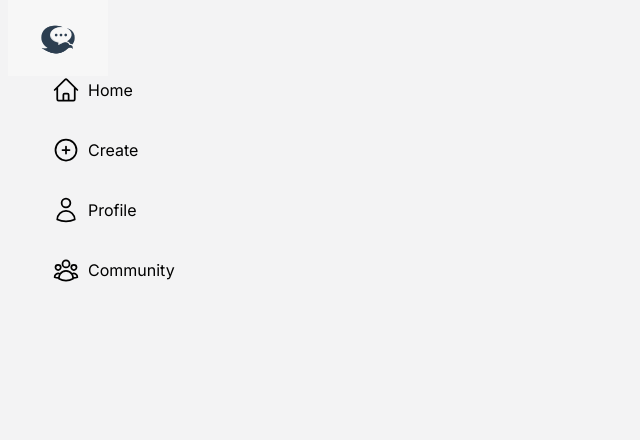
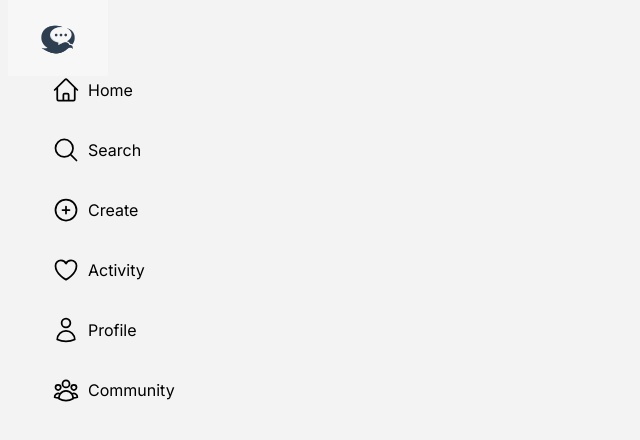
Before and after one commit to arnold-aswan/chirp, a Next.js app: page / in a window 1280 px wide. Shown: the top 440 px of the page, without its empty margins (0-640 px from the left). Built offline with nearby package versions, Linux system fonts and the light colour scheme.

Commit message:
added more links to constants

```diff
--- a/constants/data.js
+++ b/constants/data.js
@@ -3,11 +3,15 @@ import {
   UserIcon,
   PlusCircleIcon,
   UserGroupIcon,
+  MagnifyingGlassIcon,
+  HeartIcon,
 } from "@heroicons/react/24/outline";
 
 export const sidebarLiks = [
   { name: "home", icon: <HomeIcon />, href: "/" },
-  { name: "create", icon: <PlusCircleIcon />, href: "/post" },
+  { name: "search", icon: <MagnifyingGlassIcon />, href: "/search" },
+  { name: "create", icon: <PlusCircleIcon />, href: "/create-post" },
+  { name: "activity", icon: <HeartIcon />, href: "/activity" },
   { name: "profile", icon: <UserIcon />, href: "/profile" },
   { name: "community", icon: <UserGroupIcon />, href: "/community" },
 ];
```
